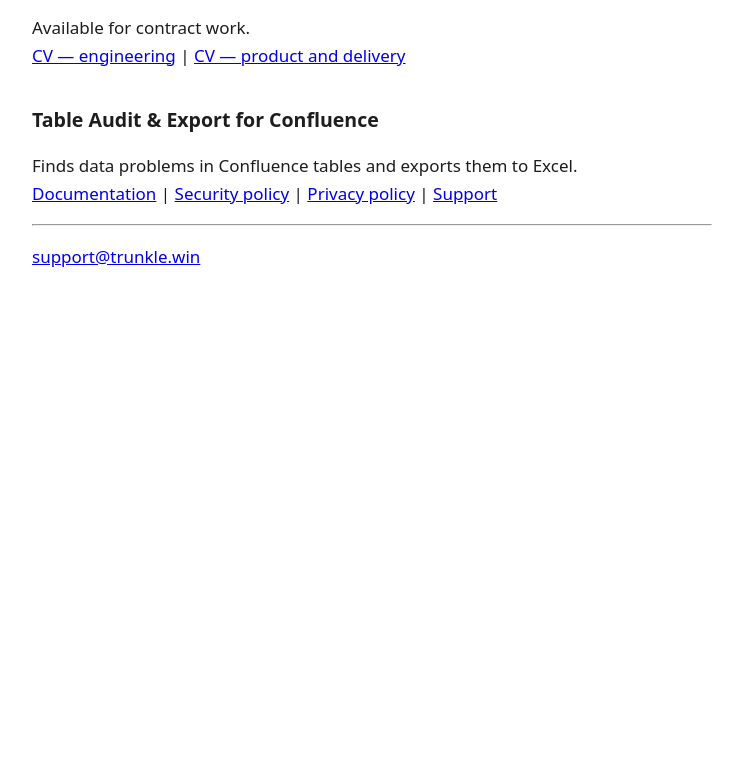
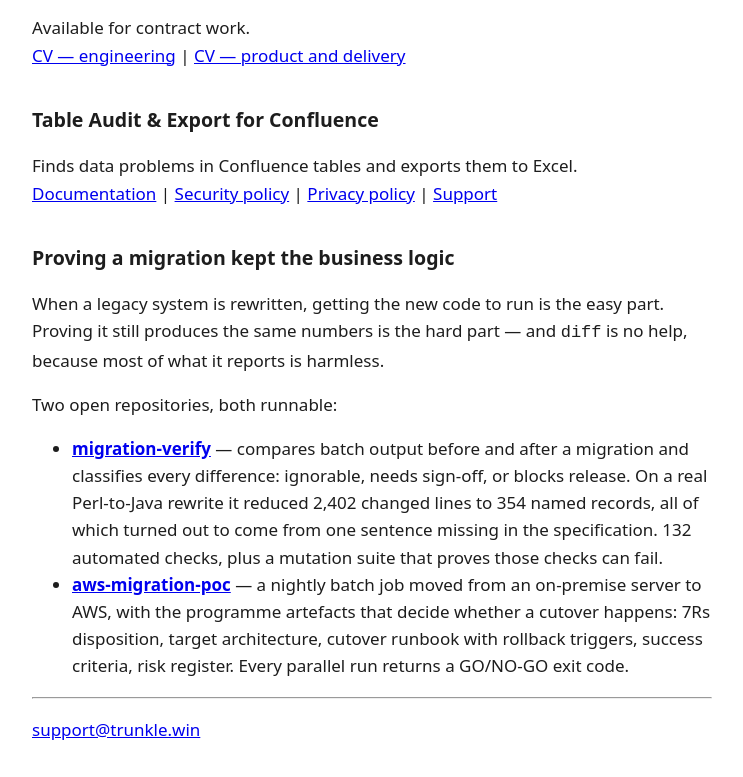
Before and after one commit to mohoatu/trunkle-win-web, a plain HTML site: page index.html in a window 1280 px wide. Shown: the part 114-891 px from the top of the page, without its empty margins (268-1011 px from the left). Before the commit the page ends 800 px from the top, so only its background shows below. Drawn offline with Linux system fonts and the light colour scheme.

Commit message:
Add the two migration repositories to the front page
Both repos went public this week and nothing pointed at them. Recruiters and
prospective clients open this page before they open a CV, so the work needs to
be reachable from here.

Each entry leads with the problem rather than the tooling, and states a concrete
result: 2,402 changed lines reduced to 354 named records, all traced to one
sentence missing from the specification.

```diff
--- a/index.html
+++ b/index.html
@@ -15,6 +15,25 @@
 <h2>Table Audit &amp; Export for Confluence</h2>
 <p>Finds data problems in Confluence tables and exports them to Excel.<br>
 <a href="table-audit/docs.html">Documentation</a> | <a href="table-audit/security.html">Security policy</a> | <a href="table-audit/privacy.html">Privacy policy</a> | <a href="table-audit/support.html">Support</a></p>
+
+<h2>Proving a migration kept the business logic</h2>
+<p>When a legacy system is rewritten, getting the new code to run is the easy
+part. Proving it still produces the same numbers is the hard part — and
+<code>diff</code> is no help, because most of what it reports is harmless.</p>
+<p>Two open repositories, both runnable:</p>
+<ul>
+<li><a href="https://github.com/mohoatu/migration-verify"><strong>migration-verify</strong></a>
+— compares batch output before and after a migration and classifies every
+difference: ignorable, needs sign-off, or blocks release. On a real Perl-to-Java
+rewrite it reduced 2,402 changed lines to 354 named records, all of which turned
+out to come from one sentence missing in the specification. 132 automated checks,
+plus a mutation suite that proves those checks can fail.</li>
+<li><a href="https://github.com/mohoatu/aws-migration-poc"><strong>aws-migration-poc</strong></a>
+— a nightly batch job moved from an on-premise server to AWS, with the programme
+artefacts that decide whether a cutover happens: 7Rs disposition, target
+architecture, cutover runbook with rollback triggers, success criteria, risk
+register. Every parallel run returns a GO/NO-GO exit code.</li>
+</ul>
 <hr>
 <p><a href="mailto:support@trunkle.win">support@trunkle.win</a></p>
 </body>
```
